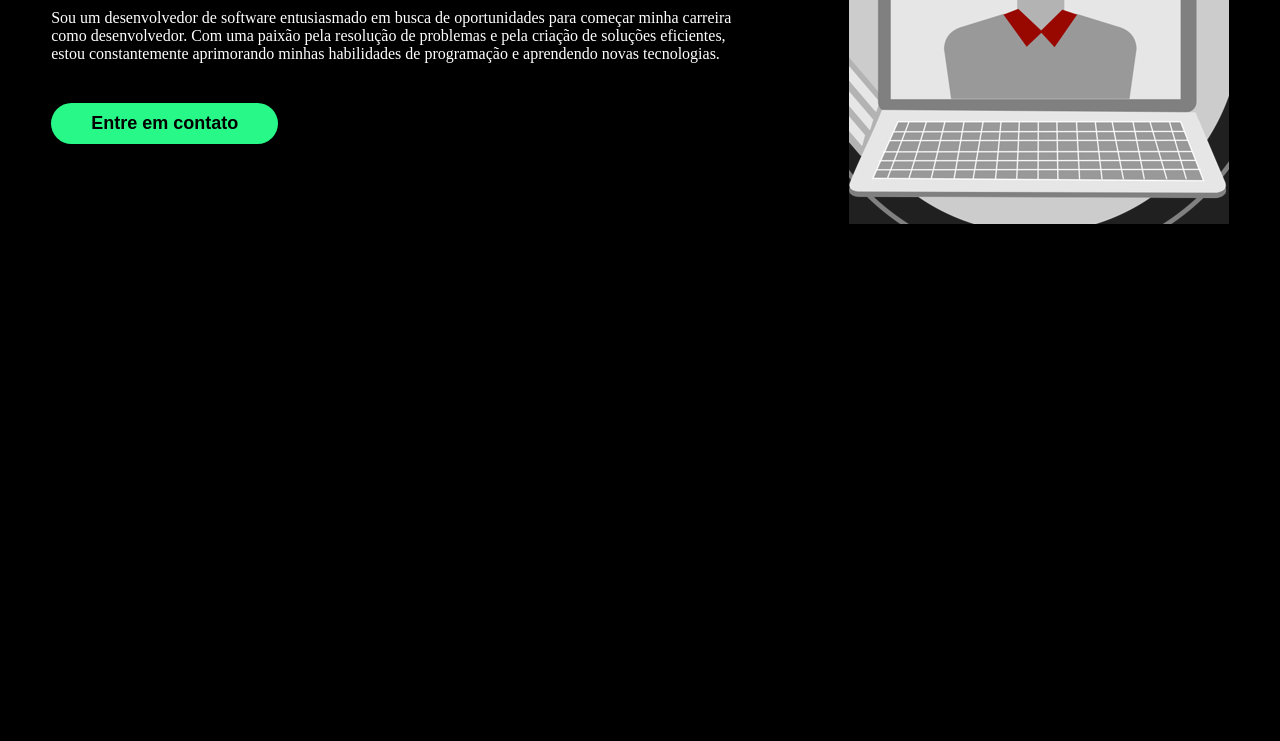
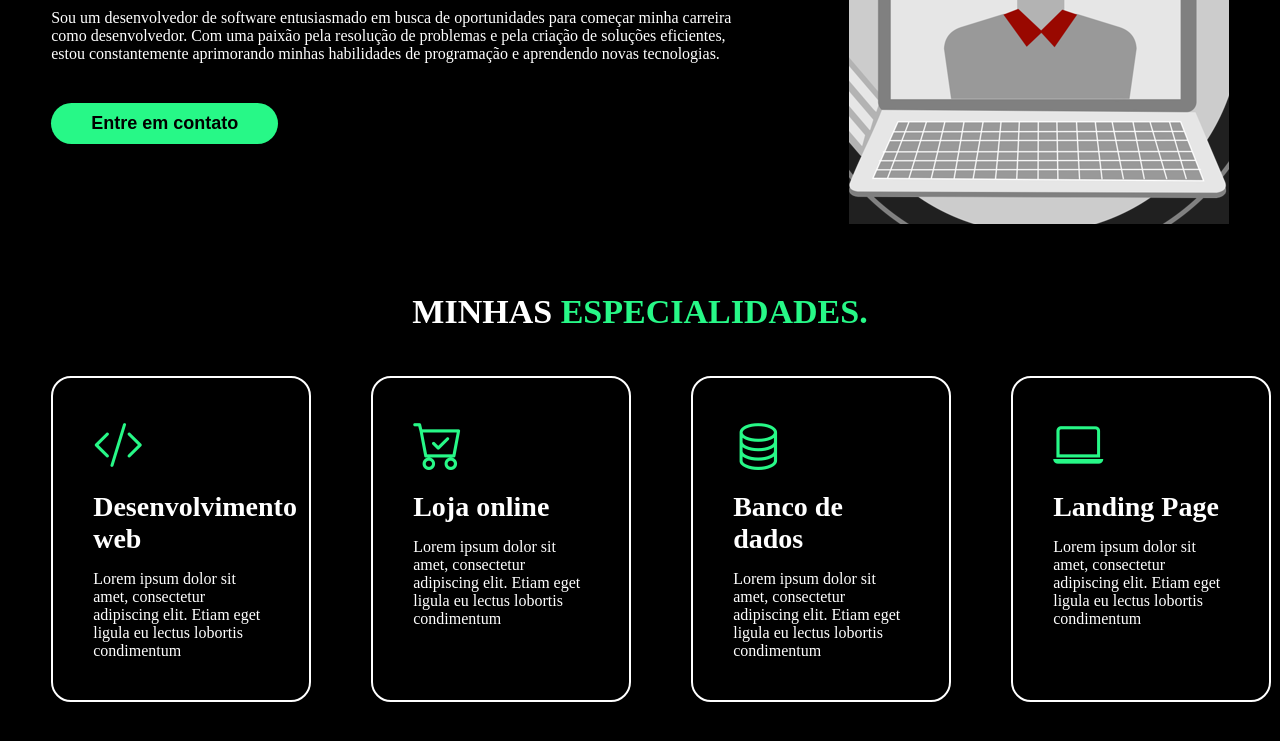
Before and after one commit to lucasairesdev/portfolio-dev, a plain HTML site: page index.html in a window 1280 px wide. Shown: the part 413-1154 px from the top of the page. Before the commit the page ends 800 px from the top, so only its background shows below. Drawn offline with nearby package versions, Linux system fonts and the light colour scheme.

Commit message:
seção especialidades criada e estilizada

```diff
--- a/index.html
+++ b/index.html
@@ -1,16 +1,9 @@
 <!DOCTYPE html>
 <html lang="pt-br">
-
 <head>
     <meta charset="UTF-8">
     <meta name="viewport" content="width=device-width, initial-scale=1.0">
-    <!-- GOOGLE FONTS -->
-    <link rel="preconnect" href="https://fonts.googleapis.com">
-    <link rel="preconnect" href="https://fonts.gstatic.com" crossorigin>
-    <link
-        href="https://fonts.googleapis.com/css2?family=Poppins:ital,wght@0,100;0,200;0,300;0,400;0,500;0,600;0,700;0,800;0,900;1,100;1,200;1,300;1,400;1,500;1,600;1,700;1,800;1,900&display=swap"
-        rel="stylesheet">
-    <!-- FIM GOOGLE FONTS -->
+    <link rel="stylesheet" href="https://cdn.jsdelivr.net/npm/bootstrap-icons@1.11.3/font/bootstrap-icons.min.css">
     <link rel="stylesheet" href="styles.css">
     <title>Portfólio Lucas Aires</title>
 </head>
@@ -66,6 +59,47 @@
                 </div>
             </div><!--INTERFACE-->
         </section><!--TOPO DO SITE-->
+
+        <section class="especialidades">
+            <div class="interface">
+                <h2 class="titulo">MINHAS <span>ESPECIALIDADES.</span></h2>
+
+                <div class="flex">
+                    <div class="especialidades-box">
+                        <i class="bi bi-code-slash"></i>
+                        <h3>Desenvolvimento web</h3>
+                        <p>Lorem ipsum dolor sit amet, consectetur adipiscing elit. Etiam eget ligula eu lectus lobortis
+                            condimentum</p>
+                    </div><!--ESPECIALIDADES BOX-->
+
+                    <div class="flex">
+                        <div class="especialidades-box">
+                            <i class="bi bi-cart-check"></i>
+                            <h3>Loja online</h3>
+                            <p>Lorem ipsum dolor sit amet, consectetur adipiscing elit. Etiam eget ligula eu lectus
+                                lobortis condimentum</p>
+                        </div><!--ESPECIALIDADES BOX-->
+
+                    </div><!--FLEX-->
+                    <div class="flex">
+                        <div class="especialidades-box">
+                            <i class="bi bi-database"></i>
+                            <h3>Banco de dados</h3>
+                            <p>Lorem ipsum dolor sit amet, consectetur adipiscing elit. Etiam eget ligula eu lectus
+                                lobortis condimentum</p>
+                        </div><!--ESPECIALIDADES BOX-->
+
+                        <div class="flex">
+                            <div class="especialidades-box">
+                                <i class="bi bi-laptop"></i>
+                                <h3>Landing Page</h3>
+                                <p>Lorem ipsum dolor sit amet, consectetur adipiscing elit. Etiam eget ligula eu lectus
+                                    lobortis condimentum</p>
+                            </div><!--ESPECIALIDADES BOX-->
+
+                        </div><!--FLEX-->
+                    </div><!--INTERFACE-->
+        </section><!--ESPECIALIDADES-->
     </main>
 
 </body>
--- a/styles.css
+++ b/styles.css
@@ -28,6 +28,16 @@ body{
     border-radius: 30px;
     cursor: pointer;
     transition: 0.2s;
+}
+
+h2.titulo{
+    color: #fff;
+    font-size: 34px;
+    text-align: center;
+}
+
+h2.titulo span{
+    color: #27f887;
 }
 
 /* ESTILO DO CABEÇALHO */
@@ -112,3 +122,37 @@ section.topo-do-site .flex{
         top: 30px;
     }
 }
+
+/* ESTILO ESPECIALIDADES */
+
+section.especialidades{
+    padding: 40px 4%;
+}
+
+section.especialidades .flex{
+    gap: 60px;
+}
+
+.especialidades .especialidades-box{
+    color: #fff;
+    width: 260px;
+    padding: 40px;
+    border-radius: 20px;
+    border: 2px solid #fff;
+    margin-top: 45px;
+    transition: .2s;
+}
+.especialidades .especialidades-box:hover{
+    transform: scale(1.05);
+    box-shadow: 0 0 20px #ffffff85;
+}
+
+.especialidades .especialidades-box i{
+    font-size: 50px;
+    color: #27f887;
+}
+
+.especialidades .especialidades-box h3{
+    font-size: 28px;
+    margin: 15px 0;
+}
```
